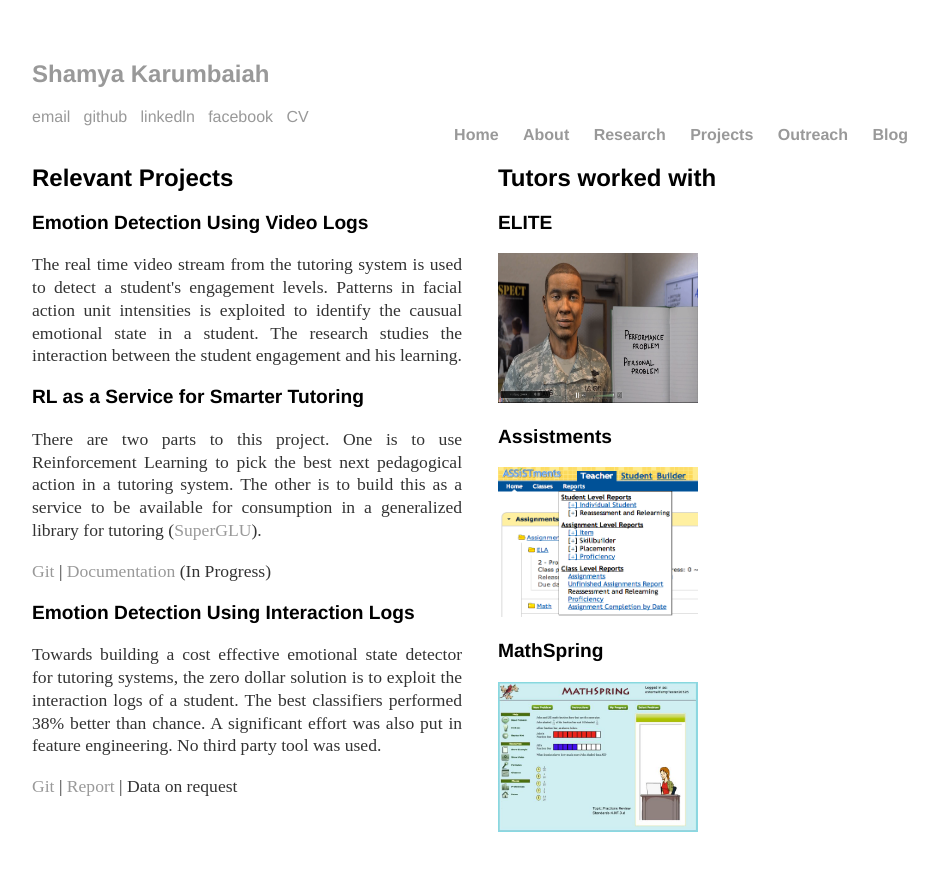
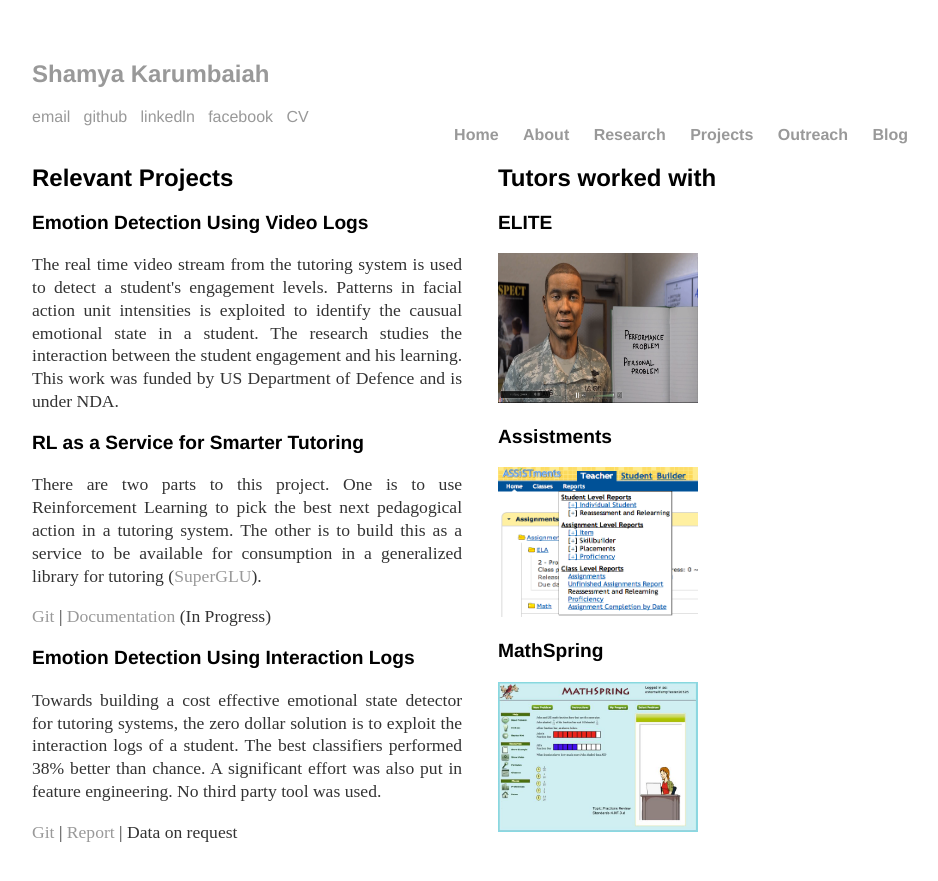
Before and after one commit to Shamya/shamyatest.github.io, a Jekyll site: the page built from projects/index.html, in a window 1280 px wide. Shown: the top 881 px of the page, without its empty margins (160-1098 px from the left). Built offline with Jekyll 4.4.1, drawn with Linux system fonts in a browser that asks for light colours.

Commit message:
Update index.html

```diff
--- a/projects/index.html
+++ b/projects/index.html
@@ -6,7 +6,7 @@
 <div class = "section1" >
   <h2>Relevant Projects</h2>
   <h3>Emotion Detection Using Video Logs</h3>
-  <p>The real time video stream from the tutoring system is used to detect a student's engagement levels. Patterns in facial action unit intensities is exploited to identify the causual emotional state in a student. The research studies the interaction between the student engagement and his learning.</p>
+  <p>The real time video stream from the tutoring system is used to detect a student's engagement levels. Patterns in facial action unit intensities is exploited to identify the causual emotional state in a student. The research studies the interaction between the student engagement and his learning. This work was funded by US Department of Defence and is under NDA.</p>
   <h3><a class="link" href="https://github.com/GeneralizedLearningUtilities/SuperGLU" >RL as a Service for Smarter Tutoring</a></h3>
   <p>There are two parts to this project. One is to use Reinforcement Learning to pick the best next pedagogical action in a tutoring system. The other is to build this as a service to be available for consumption in a generalized library for tutoring (<a href="https://github.com/GeneralizedLearningUtilities/SuperGLU">SuperGLU</a>).</p>
   <p><a href="https://github.com/GeneralizedLearningUtilities/SuperGLU/tree/master/SuperGLU/Services">Git</a> | <a href="https://docs.google.com/document/d/1RfX9zMZEjgFuY31qRXaRPC_b64N0yOLxdXTuean8K2s/edit?usp=sharing">Documentation</a> (In Progress)</p>
```
